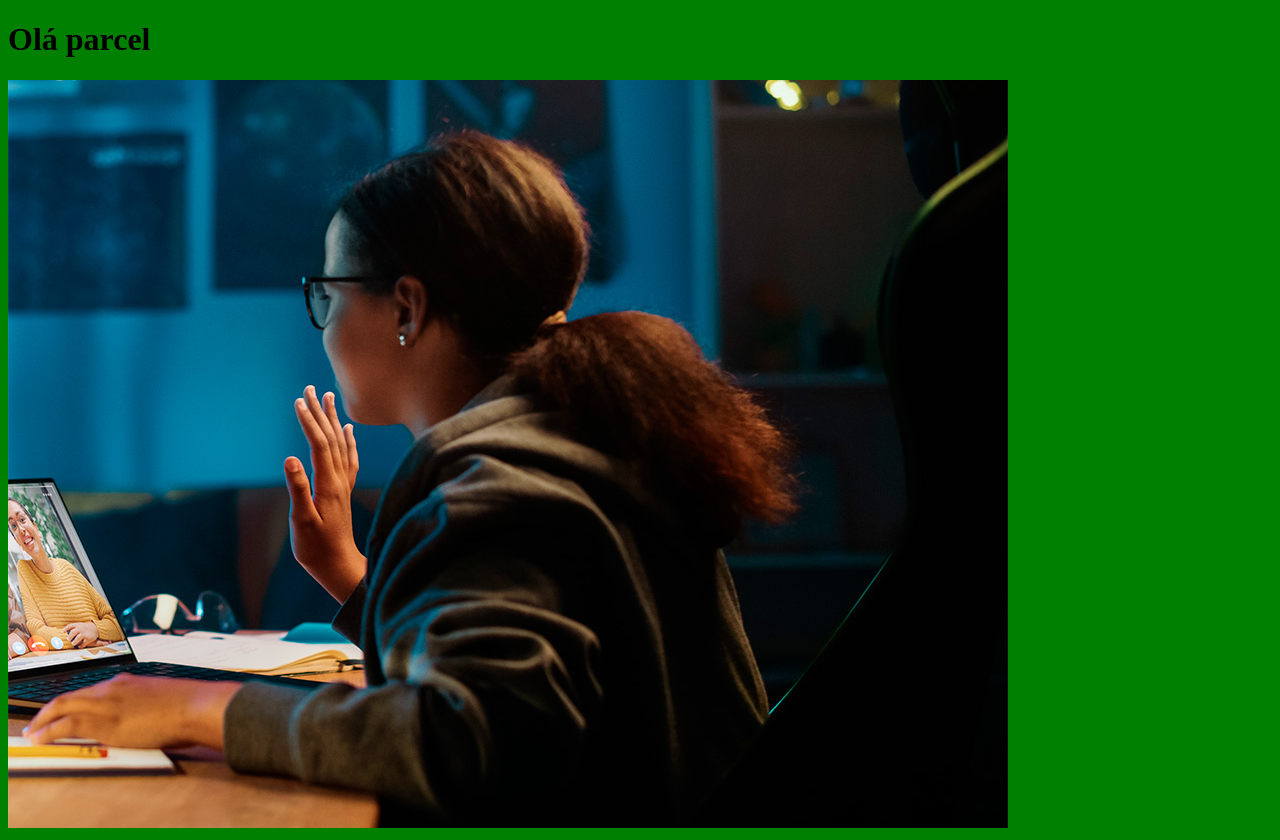
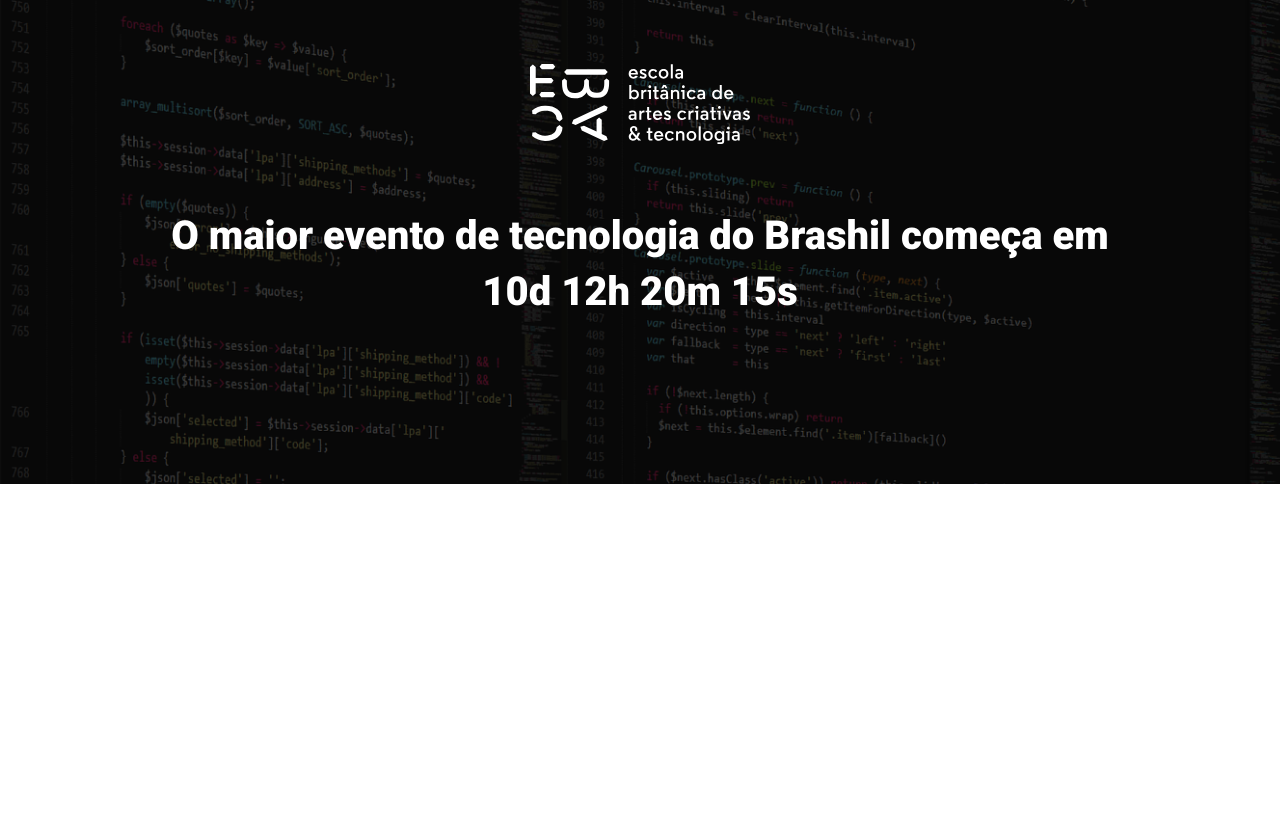
Before and after one commit to vitorschmoeller/ebac_tech_talks, a website built with Parcel: page src/index.html in a window 1280 px wide. After the commit the page ends 800 px from the top, so only its background shows below. Built offline with nearby package versions, Linux system fonts and the light colour scheme.

Commit message:
criando o hero

```diff
--- a/src/index.html
+++ b/src/index.html
@@ -1,14 +1,22 @@
 <!DOCTYPE html>
-<html lang="en">
+<html lang="pt-br">
 <head>
     <meta charset="UTF-8">
     <meta name="viewport" content="width=device-width, initial-scale=1.0">
-    <title>Document</title>
+    <title>EBAC Tech Talks</title>
+    <link rel="preconnect" href="https://fonts.googleapis.com">
+    <link rel="preconnect" href="https://fonts.gstatic.com" crossorigin>
+    <link href="https://fonts.googleapis.com/css2?family=Roboto:wght@400;700;900&display=swap" rel="stylesheet">
     <link rel="stylesheet" href="styles/main.scss">
 </head>
 <body>
-        <h1>Olá parcel</h1>
-        <img src="./images/backend.png" alt="">
-        <script src="scripts/main.js"></script>
+        <header class="hero">
+            <div class="container">
+                <img class="hero__logo" src="images/ebac_logo.svg" alt="">
+                <p class="hero__text">
+                    O maior evento de tecnologia do Brashil começa em 10d 12h 20m 15s
+                </p>
+            </div>
+        </header>
 </body>
 </html>
--- /dev/null
+++ b/src/styles/_hero.scss
@@ -0,0 +1,53 @@
+.hero {
+    padding-top: 64px;
+    padding-bottom: 100px;
+    background-image: url(../images/fundo.png);
+    background-repeat: no-repeat;
+    background-size: cover;
+    position: relative;
+
+    .container{
+        position: relative;
+    }
+
+    &::before {
+        position: absolute;
+        top: 0;
+        left: 0;
+        width: 100%;
+        height: 100%;
+        background-color: #000;
+        content: '';
+        opacity: 0.7;
+    }
+
+    &__text{
+        margin-top: 64px;
+        margin-bottom: 64px;
+        font-size: 40px;
+        line-height: 56px;
+
+        font-weight: 800;
+        text-align: center;
+    }
+
+    &__logo{
+        margin: 0 auto;
+        height: 80px;
+        display: block;
+    }
+
+    @media (max-width: 640px) {
+        padding: 40px 0;
+
+        &__logo {
+            height: 40px;
+        }
+
+        &__text {
+            font-size: 22px;
+            line-height: 24px;
+            margin: 24px 0;
+        }
+    }
+}
--- a/src/styles/main.scss
+++ b/src/styles/main.scss
@@ -1,3 +1,23 @@
-body {
-    background-color: green;
+@use 'hero';
+
+* {
+    margin: 0;
+    padding: 0;
+    box-sizing: border-box;
+    font-family: Roboto, sans-serif;
+    color: #fff;
 }
+
+.container {
+    max-width: 960px;
+    width: 100%;
+    margin: 0 auto;
+
+    @media (max-width:640px) {
+        max-width: 80%;
+    }
+
+    @media (max-width: 1024px){
+        max-width: 90%;
+    }
+}
```
